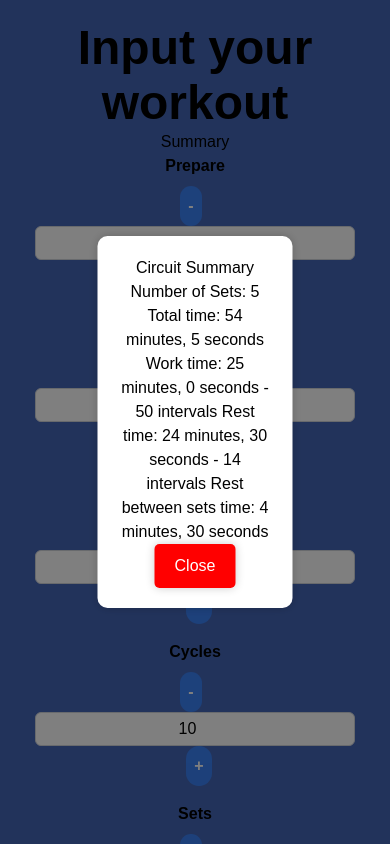
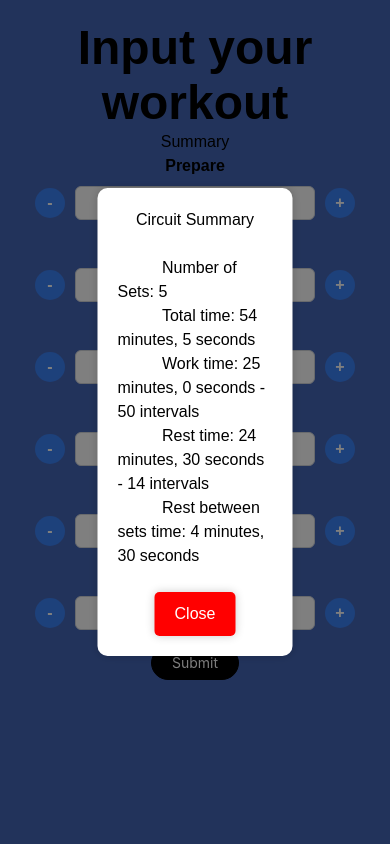
Before and after one commit to jyleong/tabata, a Next.js app: page / in a window 390 px wide. Both pictures are taken after a click on the button "Summary". Shown: the top 844 px of the page. Built offline with nearby package versions, Linux system fonts and the light colour scheme.

Commit message:
styles fix

```diff
--- a/components/Circuit.tsx
+++ b/components/Circuit.tsx
@@ -112,7 +112,10 @@ const Circuit = () => {
         <div className="w-full flex flex-col text-center">
             <button onClick={handleSummaryClick}>Summary</button>
             {isSummaryModalOpen && (
-                <SummaryModal summary={summary} onClose={() => setIsSummaryModalOpen(false)} />
+                <SummaryModal
+                    summary={summary}
+                    onClose={() => setIsSummaryModalOpen(false)}
+                />
             )}
 
             <form
--- a/components/CountdownTimer.tsx
+++ b/components/CountdownTimer.tsx
@@ -36,7 +36,7 @@ const CountdownTimer = ({ duration, workoutState, onComplete }: CountdownTimerPr
                     )}
                 </CountdownCircleTimer>
                 <button
-                    className="button-circle .button-circle-z py-4 px-4 rounded mt-6"
+                    className="button-rounded .button-rounded-z py-4 px-4 rounded mt-6"
                     onClick={handlePlayPause}
                 >
                     {isPlaying ? "Pause" : "Play"}
--- a/components/SetInput.tsx
+++ b/components/SetInput.tsx
@@ -8,14 +8,14 @@ const SetInput: React.FC<SetInputProps> = ({ label, value, handleDecrement, hand
   return (
     <div className="w-full flex flex-col">
       <label className="mb-2 font-extrabold">{label}</label>
-      <div className="items-center">
+      <div className="input-group items-center">
         <button
         className="mr-2 button-circle"
         onClick={handleDecrement}>
             -
         </button>
         <input
-          className="set-input-wide"
+          className="set-input-med"
           type="number"
           value={value}
           onChange={handleInputChange}
--- a/components/SummaryModal.tsx
+++ b/components/SummaryModal.tsx
@@ -6,7 +6,7 @@ const SummaryModal = ({ summary, onClose }: SummaryModalProps) => {
         <div className="summary-modal-overlay">
           <div className="summary-modal-content">
             <h2>Circuit Summary</h2>
-            <p>{summary}</p>
+            <p className="summary-text">{summary}</p>
             <button
                 onClick={onClose}
                 className="summary-modal-btn"
--- a/styles/globals.css
+++ b/styles/globals.css
@@ -149,12 +149,51 @@ body {
 }
 
 /* SetInput styles */
-.set-input-wide {
-    @apply min-w-80 md:w-64 border border-gray-300 px-2 py-1 rounded-md;
+.input-group {
+    /* display: flex; */
+    justify-content: space-between;
+    align-items: center;
+}
+
+@media only screen and (max-width: 768px) {
+    .input-group {
+        flex-direction: column;
+        align-items: center;
+    }
+    .set-input-med {
+        @apply min-w-40 md:w-64 border border-gray-300 px-2 py-1 rounded-md;
+    }
+}
+
+.set-input-med {
+    @apply min-w-60 md:w-64 border border-gray-300 px-2 py-1 rounded-md;
+}
+
+.button-rounded {
+    @apply bg-blue-500 rounded-full text-white font-bold;
+}
+
+.button-rounded-z {
+    z-index: 1;
+}
+
+.button-rounded:hover {
+    @apply bg-blue-700;
+}
+
+.button-rounded:active {
+    @apply bg-blue-900;
+}
+
+.button-rounded:disabled {
+    @apply bg-blue-200 text-gray-500;
 }
 
 .button-circle {
-    @apply bg-blue-500 rounded-full p-2 text-white font-bold;
+    @apply bg-blue-500 rounded-full text-white font-bold;
+    width: 30px;
+    height: 30px;
+    margin: 0 10px;
 }
 
 .button-circle-z {
@@ -244,3 +283,8 @@ body {
     background-color: #ff3333; /* Darken the red background on hover */
     box-shadow: 0 0 15px rgba(0, 0, 0, 0.3);
 }
+
+.summary-text {
+    white-space: pre-wrap;
+    text-align: left;
+}
```
